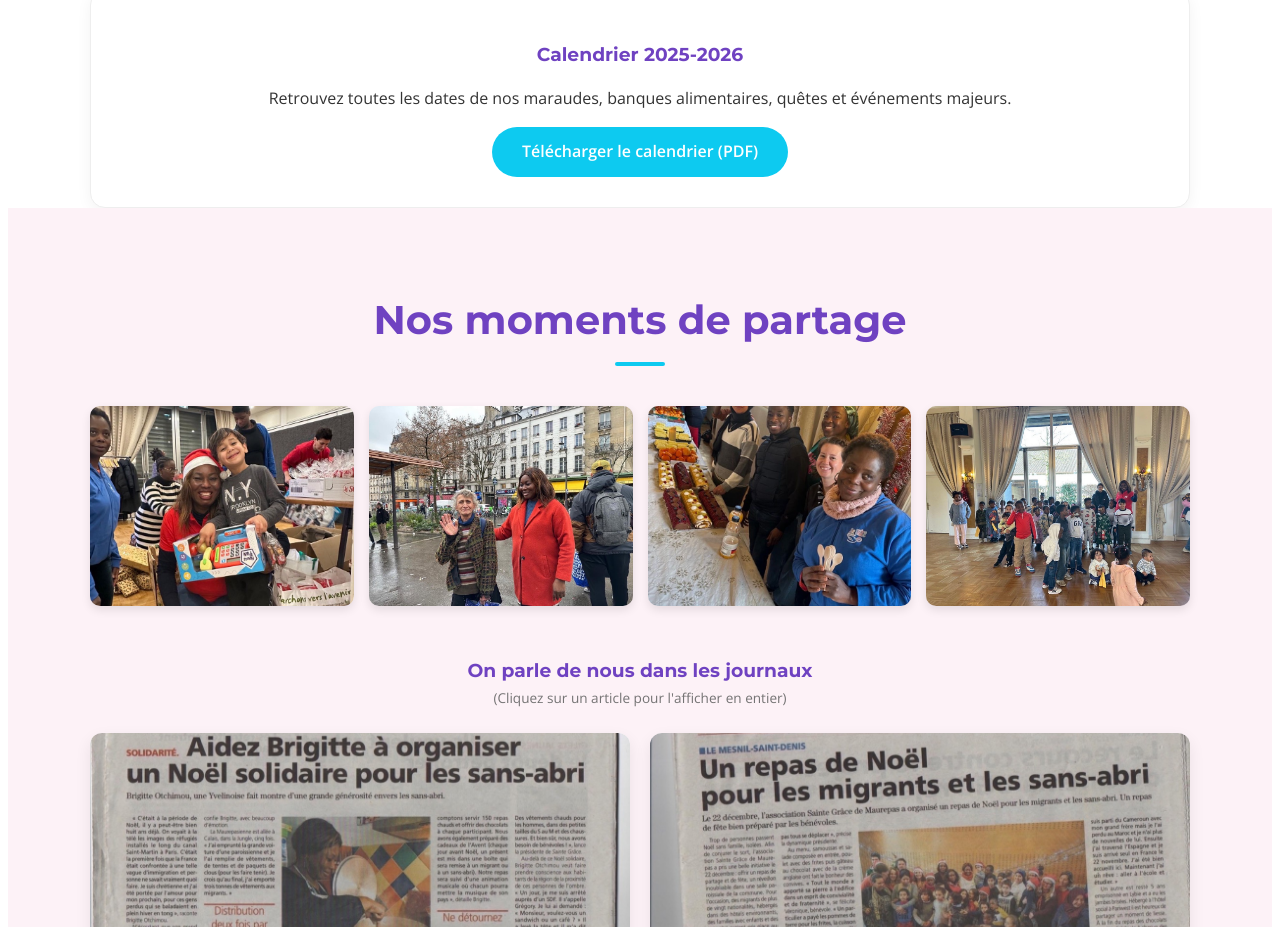
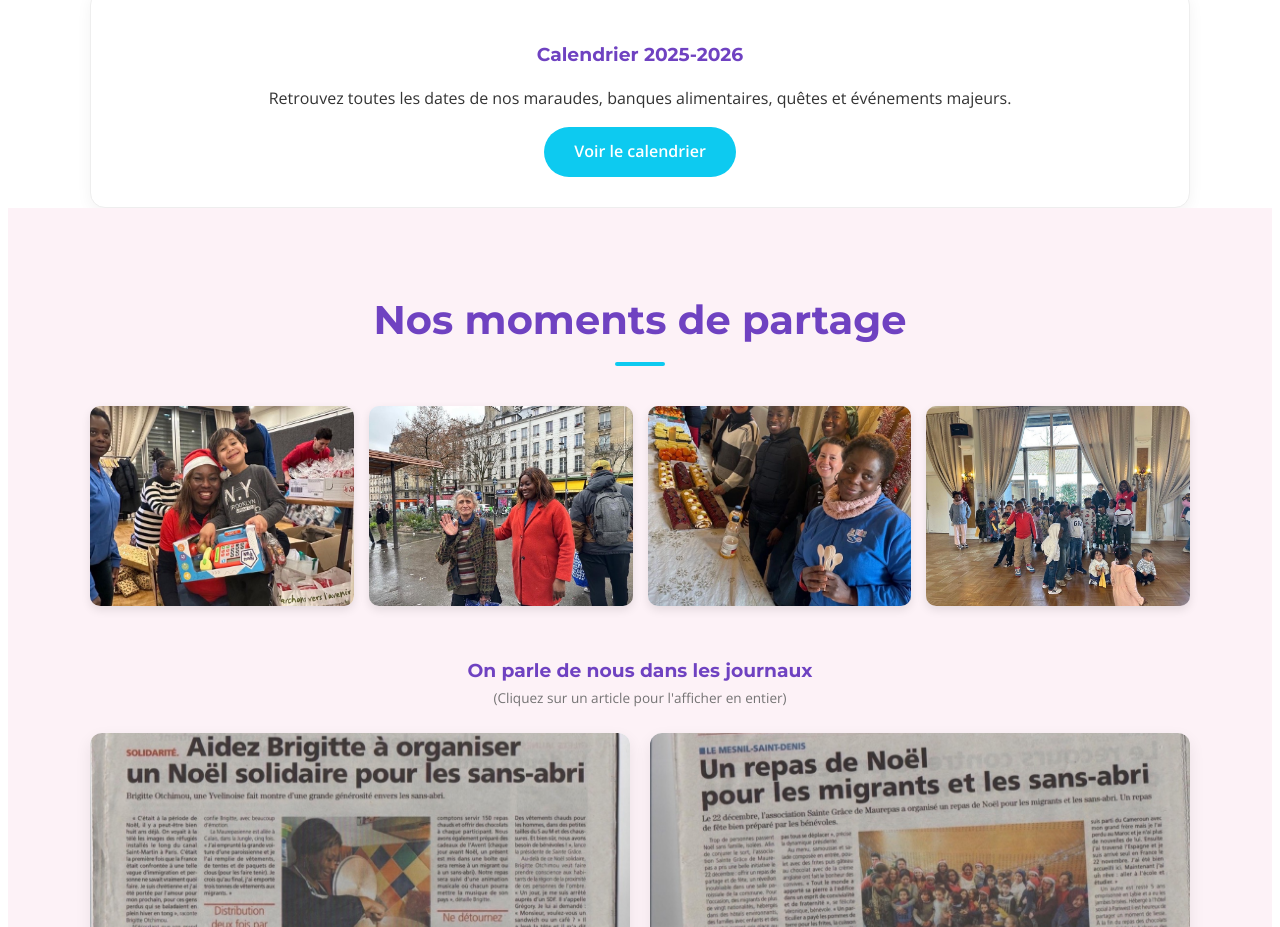
Before and after one commit to yanzacheus/sainte-grace, a website built with webpack: page index.html in a window 1280 px wide. Shown: the part 2060-2987 px from the top of the page. Built offline with nearby package versions, Linux system fonts and the light colour scheme.

Commit message:
Remplacer calendrier PDF par JPEG

```diff
--- a/index.html
+++ b/index.html
@@ -122,7 +122,7 @@
       <div class="calendar-box mt-2 text-center">
         <h3>Calendrier 2025-2026</h3>
         <p>Retrouvez toutes les dates de nos maraudes, banques alimentaires, quêtes et événements majeurs.</p>
-        <a href="img/Calendrier-Cana.pdf" target="_blank" class="btn btn-accent">Télécharger le calendrier (PDF)</a>
+        <a href="img/calendrier.jpeg" target="_blank" class="btn btn-accent">Voir le calendrier</a>
       </div>
     </section>
 
```
Also changed, not shown: img/calendrier.jpeg (added), 1 other file.
